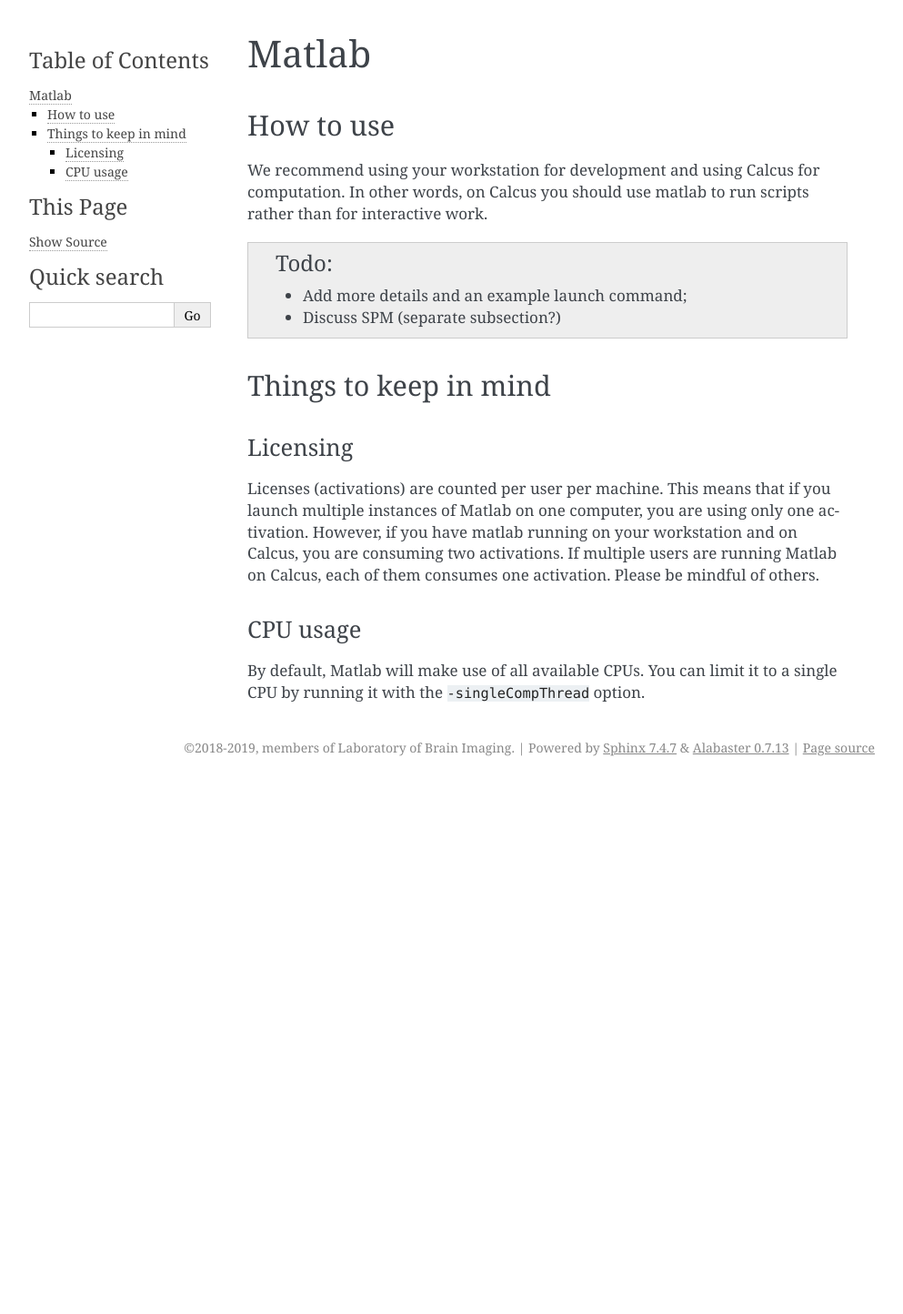
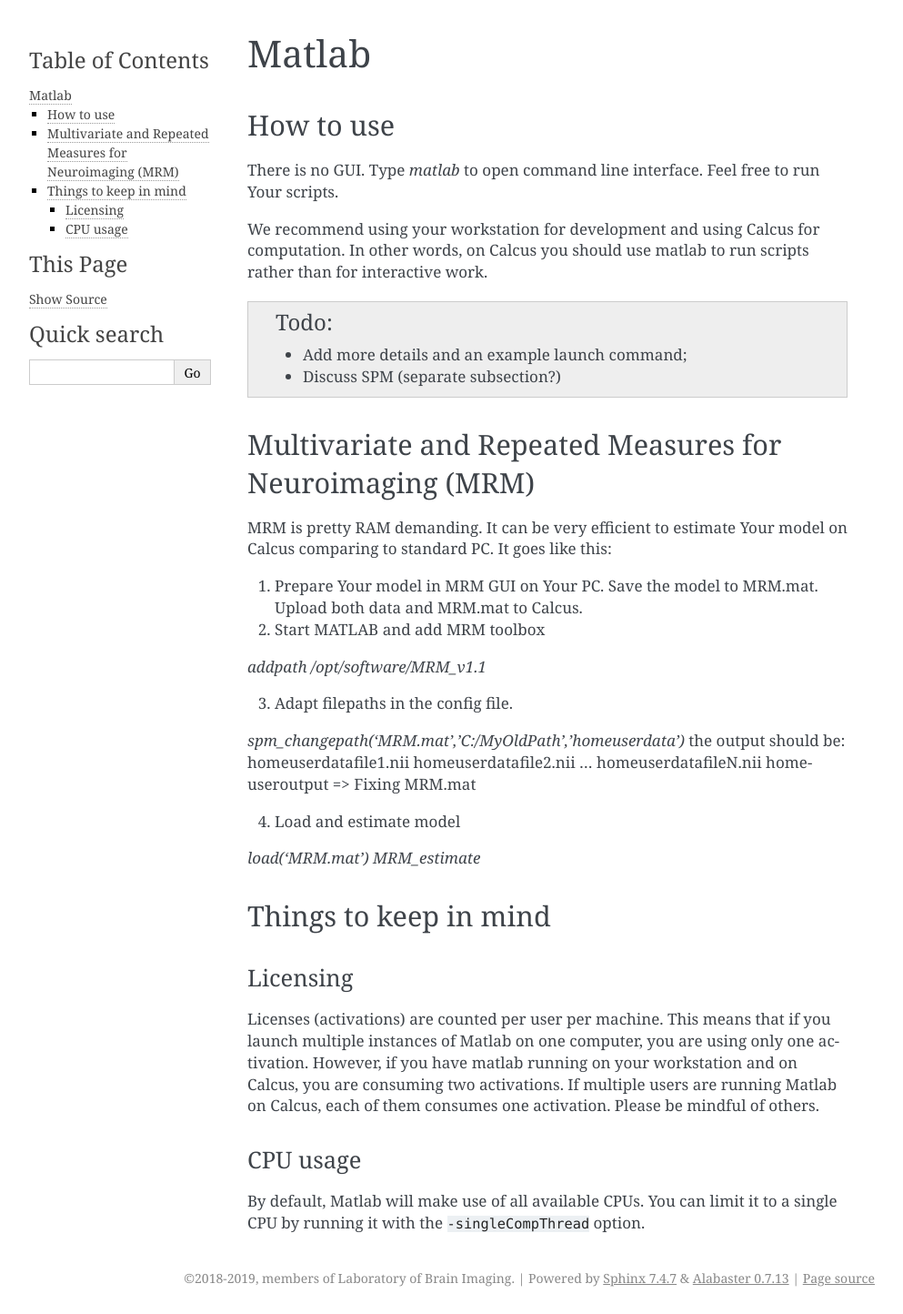
Before and after one commit to nencki-lobi/lobi-inhouse, a Sphinx documentation site: the page built from docs/matlab.rst, in a window 1280 px wide. Shown: the whole page at 91% size, without its empty margins (148-1141 px from the left). Built offline with Sphinx 7.4.7, drawn with Linux system fonts in a browser that asks for light colours; before the commit the page ends 900 px from its top, so only the background shows below that.

Commit message:
Update matlab.rst

```diff
--- a/docs/matlab.rst
+++ b/docs/matlab.rst
@@ -4,11 +4,40 @@
 How to use
 ----------
 
+There is no GUI. Type `matlab` to open command line interface. Feel free to run Your scripts.
+
 We recommend using your workstation for development and using Calcus for computation. In other words, on Calcus you should use matlab to run scripts rather than for interactive work.
 
 .. todo::
    * Add more details and an example launch command;
    * Discuss SPM (separate subsection?)
+
+Multivariate and Repeated Measures for Neuroimaging (MRM)
+---------------------------------------------------------
+
+MRM is pretty RAM demanding. It can be very efficient to estimate Your model on Calcus comparing to standard PC. It goes like this:
+
+1. Prepare Your model in MRM GUI on Your PC. Save the model to MRM.mat. Upload both data and MRM.mat to Calcus.
+
+2. Start MATLAB and add MRM toolbox
+
+`addpath /opt/software/MRM_v1.1`
+
+3. Adapt filepaths in the config file.
+
+`spm_changepath('MRM.mat','C:/MyOldPath','\home\user\data')`
+the output should be:
+\home\user\datafile1.nii
+\home\user\datafile2.nii
+...
+\home\user\datafileN.nii
+\home\user\output
+=> Fixing MRM.mat
+
+4. Load and estimate model
+
+`load('MRM.mat')
+MRM_estimate`
 
 
 Things to keep in mind
```
